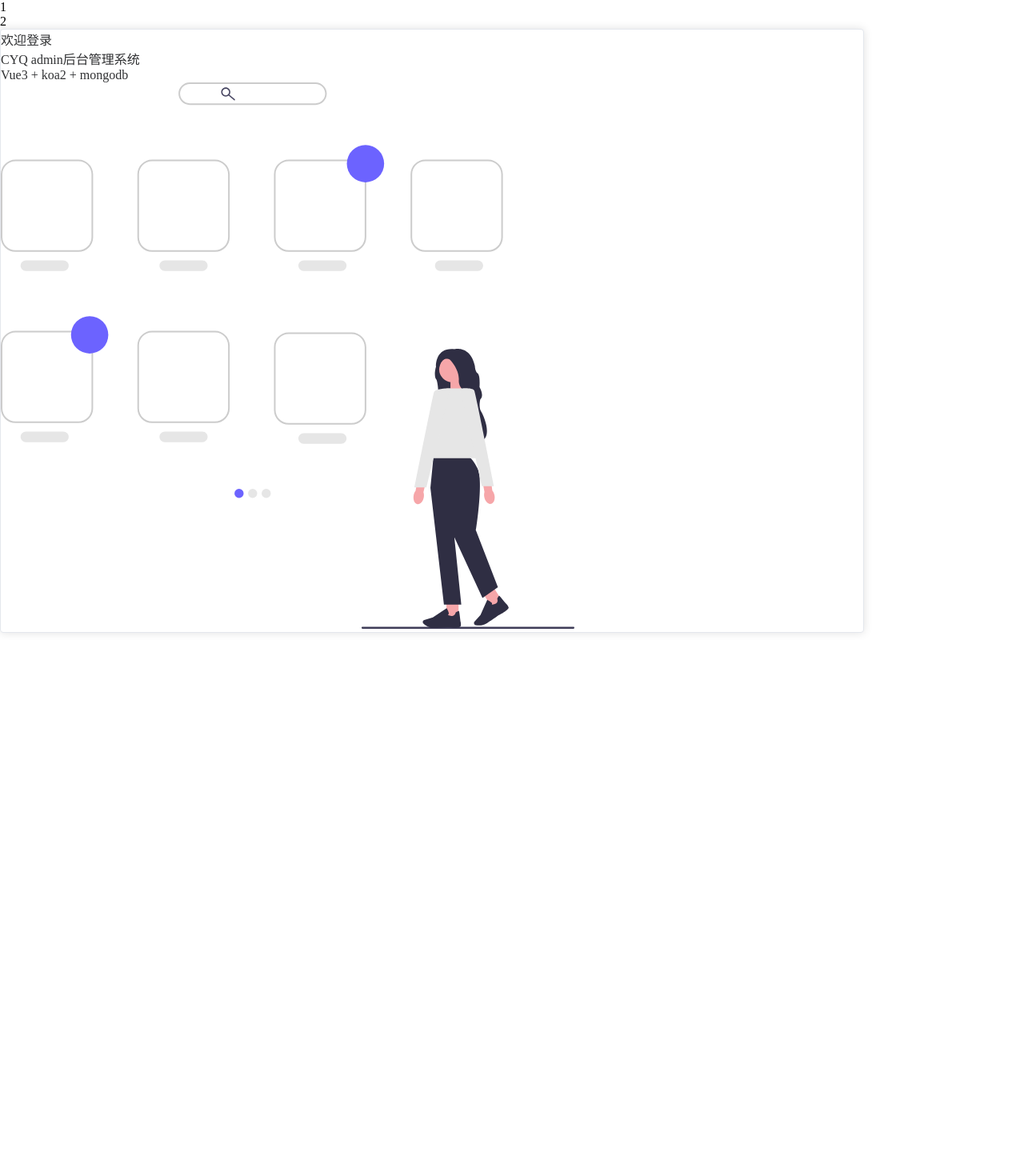
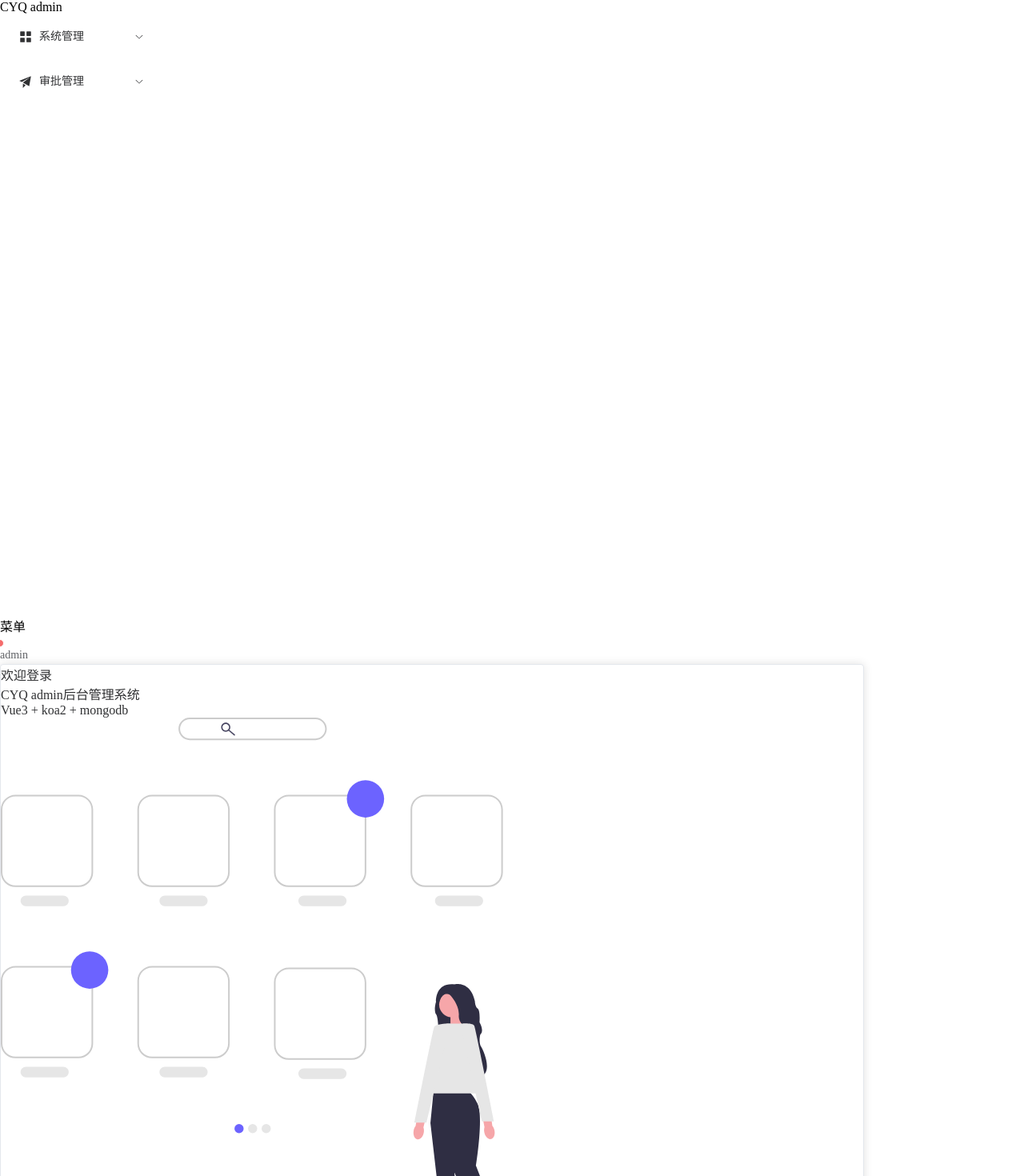
Before and after one commit to cyq-vue-admin/cyq-admin-23-03, a Vue app in the folder projects/client-vue3-eleplus/: page /#/welcome in a window 1280 px wide. Shown: the top 1470 px of the page at 80% size. Before the commit the page ends 800 px from the top, so only its background shows below. Built offline with nearby package versions, Linux system fonts and the light colour scheme.

Commit message:
feat(client-vue3-eleplus): Side Home Header

```diff
--- a/projects/client-vue3-eleplus/components.d.ts
+++ b/projects/client-vue3-eleplus/components.d.ts
@@ -11,22 +11,32 @@ declare module '@vue/runtime-core' {
   export interface GlobalComponents {
     copy: typeof import('./src/components/HelloWorld copy.vue')['default']
     ElAside: typeof import('element-plus/es')['ElAside']
+    ElBadge: typeof import('element-plus/es')['ElBadge']
     ElButton: typeof import('element-plus/es')['ElButton']
     ElCard: typeof import('element-plus/es')['ElCard']
     ElContainer: typeof import('element-plus/es')['ElContainer']
+    ElDropdown: typeof import('element-plus/es')['ElDropdown']
+    ElDropdownItem: typeof import('element-plus/es')['ElDropdownItem']
+    ElDropdownMenu: typeof import('element-plus/es')['ElDropdownMenu']
     ElForm: typeof import('element-plus/es')['ElForm']
     ElFormItem: typeof import('element-plus/es')['ElFormItem']
     ElHeader: typeof import('element-plus/es')['ElHeader']
     ElIcon: typeof import('element-plus/es')['ElIcon']
     ElInput: typeof import('element-plus/es')['ElInput']
     ElMain: typeof import('element-plus/es')['ElMain']
+    ElMenu: typeof import('element-plus/es')['ElMenu']
+    ElMenuItem: typeof import('element-plus/es')['ElMenuItem']
+    ElMenuItemGroup: typeof import('element-plus/es')['ElMenuItemGroup']
     ElRow: typeof import('element-plus/es')['ElRow']
+    ElSubMenu: typeof import('element-plus/es')['ElSubMenu']
+    Header: typeof import('./src/components/Header.vue')['default']
     HelloWorld: typeof import('./src/components/HelloWorld.vue')['default']
     HelloWorld1: typeof import('./src/components/HelloWorld1.vue')['default']
     HelloWorld2: typeof import('./src/components/HelloWorld2.vue')['default']
     Home: typeof import('./src/components/Home.vue')['default']
     RouterLink: typeof import('vue-router')['RouterLink']
     RouterView: typeof import('vue-router')['RouterView']
+    Side: typeof import('./src/components/Side.vue')['default']
     Welcome: typeof import('./src/components/Welcome.vue')['default']
   }
 }
--- a/projects/client-vue3-eleplus/package.json
+++ b/projects/client-vue3-eleplus/package.json
@@ -9,6 +9,7 @@
     "preview": "vite preview"
   },
   "dependencies": {
+    "@element-plus/icons-vue": "^2.1.0",
     "axios": "^1.3.4",
     "element-plus": "^2.3.1",
     "pinia": "^2.0.33",
--- /dev/null
+++ b/projects/client-vue3-eleplus/src/components/Header.vue
@@ -0,0 +1,51 @@
+<template>
+  <div flex justify-between px-5 items-center h-full >
+    <div flex items-center>
+      <div
+        @click="appStore.toggleCollapse"
+        :class="`i-ic:baseline-format-align-${
+          appStore.collapse ? 'right' : 'left'
+        }`"
+        class="text-xl cursor-pointer"
+      />
+      <div ml-5>菜单</div>
+    </div>
+    <div flex items-center>
+      <el-badge is-dot>
+        <div class="i-ic:baseline-notifications text-xl cursor-pointer" />
+      </el-badge>
+      <div ml-5 cursor-pointer>
+        <el-dropdown @command="handleCommand">
+          <div flex items-center>
+            admin
+            <div class="i-ic:baseline-keyboard-arrow-down text-xl"></div>
+          </div>
+          <template #dropdown>
+            <el-dropdown-menu>
+              <el-dropdown-item command="logout">退出登录</el-dropdown-item>
+            </el-dropdown-menu>
+          </template>
+        </el-dropdown>
+      </div>
+    </div>
+  </div>
+</template>
+
+<script setup lang="ts">
+import { useAppStore } from "@/store";
+import { useRouter } from "vue-router";
+const router = useRouter();
+const appStore = useAppStore();
+const handleCommand = (command: string) => {
+  if (command === "logout") {
+    appStore.logout();
+    router.push("/login");
+  }
+};
+</script>
+
+<style scoped>
+:deep(.el-tooltip__trigger) {
+  outline: none;
+}
+</style>
--- a/projects/client-vue3-eleplus/src/components/Home.vue
+++ b/projects/client-vue3-eleplus/src/components/Home.vue
@@ -1,22 +1,37 @@
 <template>
   <div h-screen w-screen flex bg-gray-200>
-    <div w-50 bg-white>1</div>
-    <div style="width: calc(100vw - 12.5rem)">
-      <div h-12 bg-white>2</div>
+    <div
+      :class="appStore.collapse ? ['w-16'] : ['w-50']"
+      bg-white
+      transition-width
+      duration-500
+      ease-in-out
+    >
+      <Side></Side>
+    </div>
+    <div
+      :style="{
+        width: appStore.collapse
+          ? `calc(100vw - 4rem)`
+          : `calc(100vw - 12.5rem)`,
+      }"
+      transition-width
+      duration-500
+      ease-in-out
+    >
+      <div h-12 bg-gray-100>
+        <Header></Header>
+      </div>
       <div p-4 box-border style="height: calc(100vh - 3rem)">
         <router-view></router-view>
       </div>
     </div>
-    <!-- <el-container>
-      <el-aside h-screen bg-blue-600 width="200px">Aside</el-aside>
-      <el-container>
-        <el-header bg-red-500>Header</el-header>
-        <el-main bg-blue-100> </el-main>
-      </el-container>
-    </el-container> -->
   </div>
 </template>
 
-<script setup lang="ts"></script>
+<script setup lang="ts">
+import { useAppStore } from "@/store";
+const appStore = useAppStore();
+</script>
 
 <style scoped></style>
--- /dev/null
+++ b/projects/client-vue3-eleplus/src/components/Side.vue
@@ -0,0 +1,45 @@
+<template>
+  <div h-12 leading-12 font-bold text-2xl text-center overflow-hidden>
+    CYQ {{ appStore.collapse ? "" : "admin" }}
+  </div>
+  <div style="height: calc(100vh - 3rem)">
+    <el-menu default-active="2" :collapse="appStore.collapse">
+      <el-sub-menu index="1">
+        <template #title>
+          <!-- <div class="i-ic:baseline-grid-view text-xl" /> -->
+          <el-icon><Menu /></el-icon>
+          <span ml-2>系统管理</span>
+        </template>
+        <el-menu-item-group>
+          <el-menu-item index="1-1">用户管理</el-menu-item>
+          <el-menu-item index="1-2">菜单管理</el-menu-item>
+          <el-menu-item index="1-3">角色管理</el-menu-item>
+          <el-menu-item index="1-4">部门管理</el-menu-item>
+        </el-menu-item-group>
+      </el-sub-menu>
+      <el-sub-menu index="2">
+        <template #title>
+          <!-- <div class="i-ic:round-collections-bookmark text-xl" /> -->
+          <el-icon><Promotion /></el-icon>
+          <span ml-2>审批管理</span>
+        </template>
+        <el-menu-item-group>
+          <el-menu-item index="2-1">休假管理</el-menu-item>
+          <el-menu-item index="2-2">待我审批</el-menu-item>
+        </el-menu-item-group>
+      </el-sub-menu>
+    </el-menu>
+  </div>
+</template>
+
+<script setup lang="ts">
+import { useAppStore } from "@/store";
+import { Menu, Promotion } from "@element-plus/icons-vue";
+const appStore = useAppStore();
+</script>
+
+<style scoped>
+:deep(.el-menu) {
+  border-right: none;
+}
+</style>
--- a/projects/client-vue3-eleplus/src/main.ts
+++ b/projects/client-vue3-eleplus/src/main.ts
@@ -1,4 +1,5 @@
 import '@/assets/styles/reStyle.css';
+import * as ElementPlusIconsVue from '@element-plus/icons-vue';
 import 'element-plus/dist/index.css';
 import { createPinia } from 'pinia';
 import piniaPluginPersistedstate from 'pinia-plugin-persistedstate';
@@ -9,7 +10,9 @@ import router from './router';
 
 const store = createPinia()
 const app = createApp(App)
-
+for (const [key, component] of Object.entries(ElementPlusIconsVue)) {
+  app.component(key, component)
+}
 store.use(piniaPluginPersistedstate)
 
 app.use(router)
--- a/projects/client-vue3-eleplus/src/store/index.ts
+++ b/projects/client-vue3-eleplus/src/store/index.ts
@@ -5,6 +5,7 @@ export const useAppStore = defineStore("app", {
     return {
       count: 0,
       userInfo: storage.getItem("userInfo") || {},
+      collapse: false,
     };
   },
   // persist: true, // 持久化
@@ -12,9 +13,15 @@ export const useAppStore = defineStore("app", {
     addCount() {
       this.count++;
     },
-    async saveUserInffo(userInfo: any) {
+    async saveUserInfo(userInfo: any) {
       this.userInfo = userInfo;
       storage.setItem("userInfo", userInfo);
     },
+    logout() {
+      this.saveUserInfo("");
+    },
+    toggleCollapse() {
+      this.collapse = !this.collapse;
+    },
   },
 });
--- a/projects/client-vue3-eleplus/src/views/Login.vue
+++ b/projects/client-vue3-eleplus/src/views/Login.vue
@@ -65,7 +65,7 @@ const submitForm = (formEl: FormInstance | undefined) => {
       API.login(loginForm)
         .then((res) => {
           console.log(res);
-          appStore.saveUserInffo(res.data.data);
+          appStore.saveUserInfo(res.data.data);
           router.push("/welcome");
         })
         .catch((err) => {
```
Also changed, not shown: 1 other file (tests, documents, lock files or other folders).
